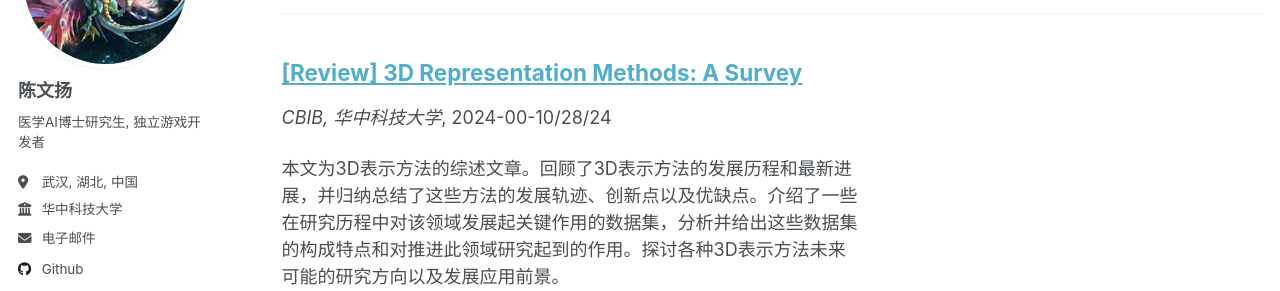
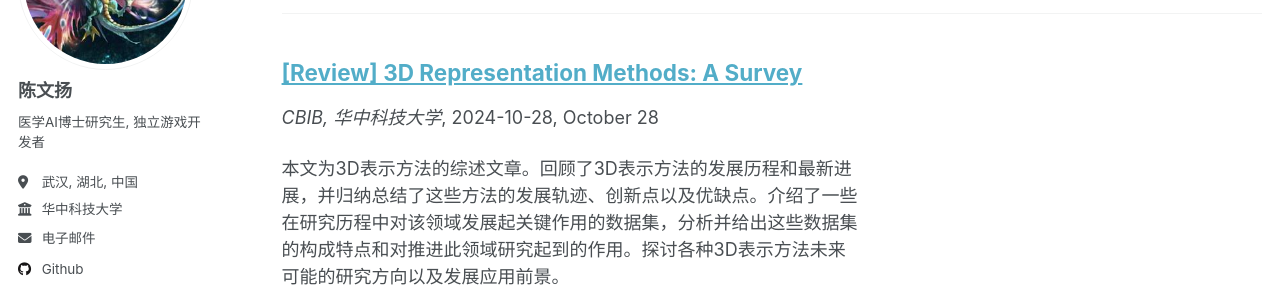
Before and after one commit to CyannyPasiify/cyannypasiify.github.io, a Jekyll site: the page built from _pages/reviews.html, in a window 1280 px wide. Shown: the part 211-502 px from the top of the page. Built offline with Jekyll 4.4.1, drawn with Linux system fonts in a browser that asks for light colours.

Commit message:
Update archive-single.html

```diff
--- a/_includes/archive-single.html
+++ b/_includes/archive-single.html
@@ -39,7 +39,7 @@
     {% endif %}
 
         {% if post.collection == 'reviews' %}
-          <p> <i>{{ post.venue }}</i>, {{ post.date | default: "1900-01-01" | date: "%Y-%M-%D" }} </p>
+          <p> <i>{{ post.venue }}</i>, {{ post.date | default: "1900-01-01" | date: "%Y-%m-%d, %B %d" }} </p>
         {% elsif post.collection == 'publications' %}
           <p>Published in <i>{{ post.venue }}</i>, {{ post.date | default: "1900-01-01" | date: "%Y" }} </p>
         {% elsif post.date %}
```
